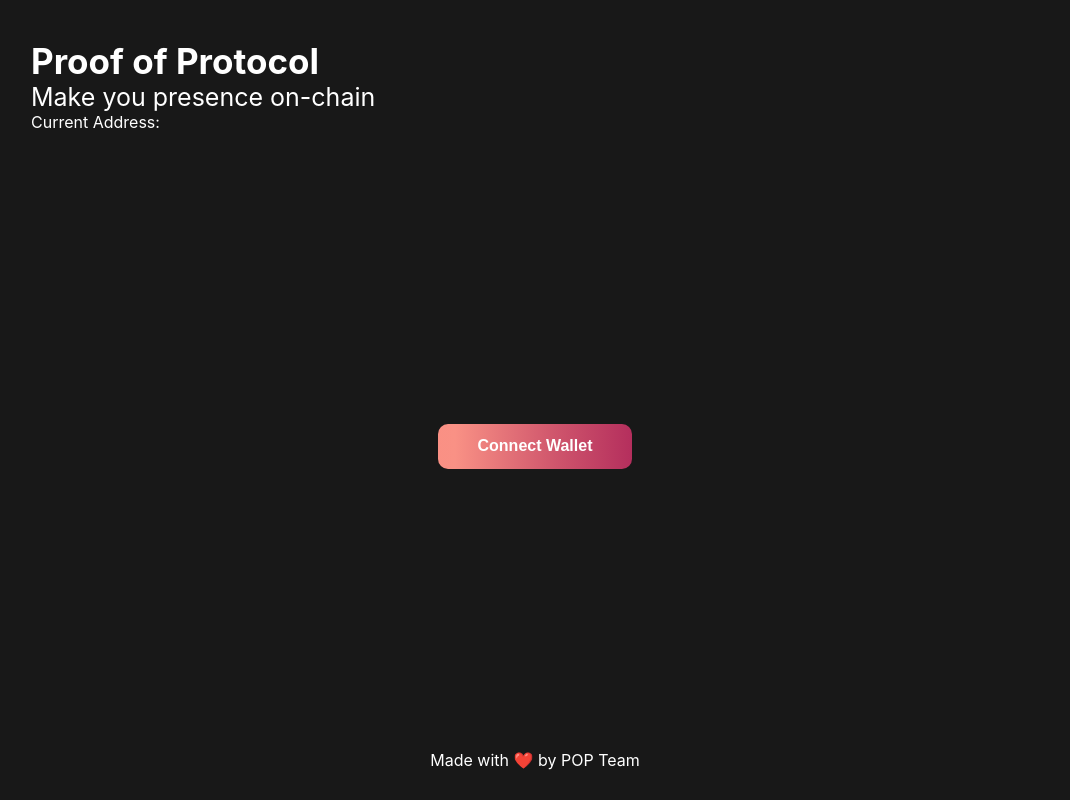
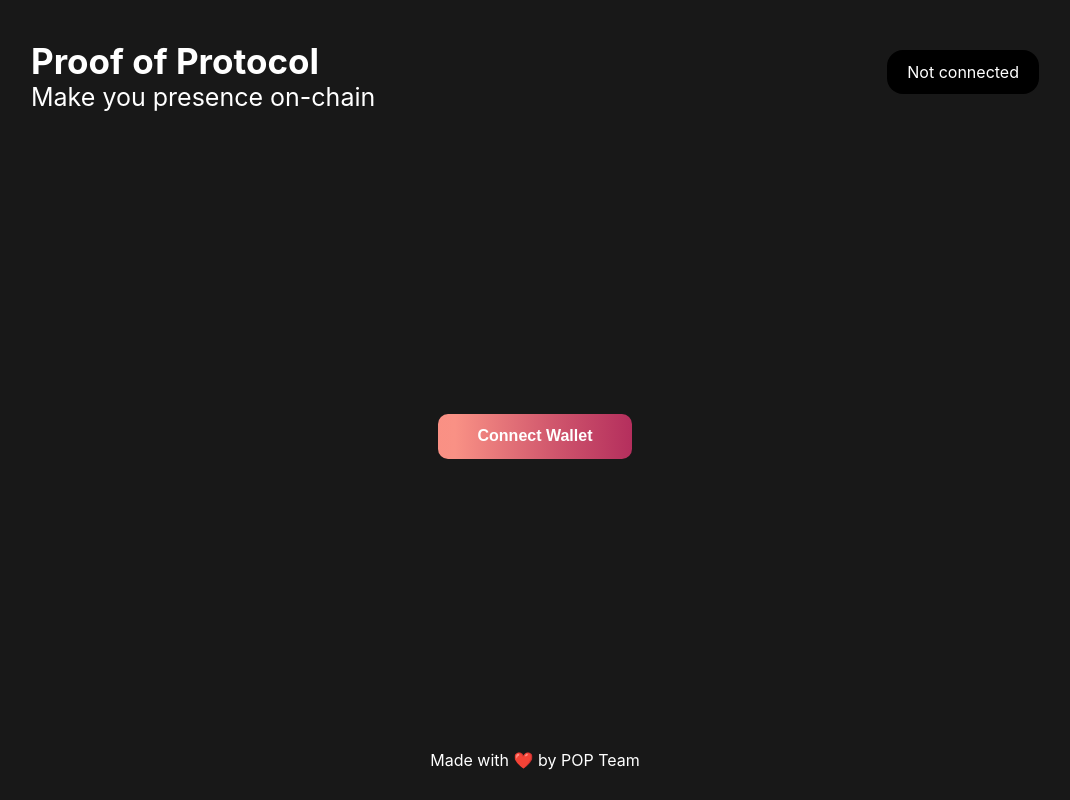
Before and after one commit to Houstoten/ETHonline2022-Proofofpeople, a React (Create React App) app in the folder web/: page / in a window 1280 px wide. Shown: the whole page, without its empty margins (105-1175 px from the left). Built offline with nearby package versions, Linux system fonts and the light colour scheme.

Commit message:
Update the address on the right-side

```diff
--- a/web/src/App.js
+++ b/web/src/App.js
@@ -94,11 +94,21 @@ const App = () => {
     <div className="App">
       <div className="container">
         <div className="header-container">
+          {/* <header>
+            <div className="left">
+              <p className="title">Proof of Protocol</p>
+              <p className="subtitle">Make you presence on-chain</p>
+              <p>Current Address: {currentAccount}</p>
+            </div>
+          </header> */}
           <header>
             <div className="left">
               <p className="title">Proof of Protocol</p>
               <p className="subtitle">Make you presence on-chain</p>
-              <p>Current Address: {currentAccount}</p>
+            </div>
+
+            <div className="right">
+              { currentAccount ? <p>{currentAccount.slice(0, 6)}...{currentAccount.slice(-4)} </p> : <p> Not connected </p> }
             </div>
           </header>
         </div>
```
